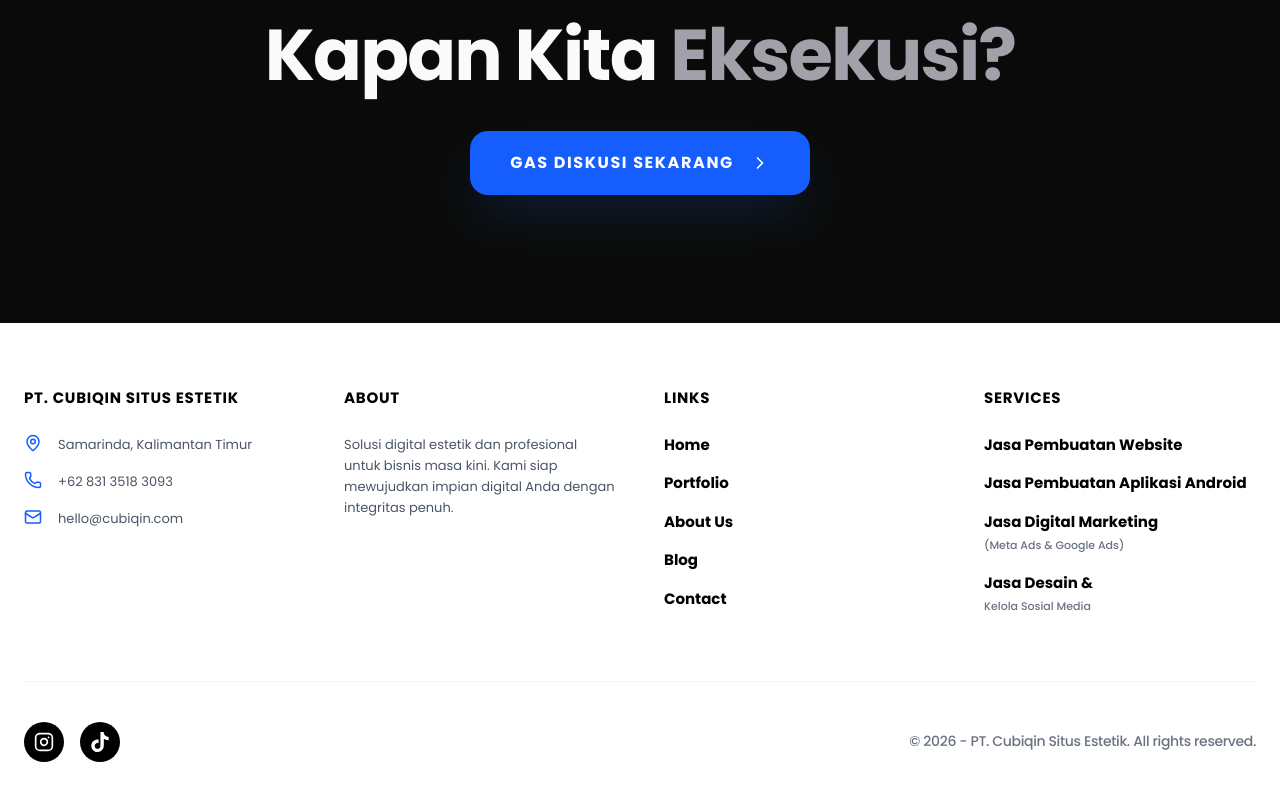
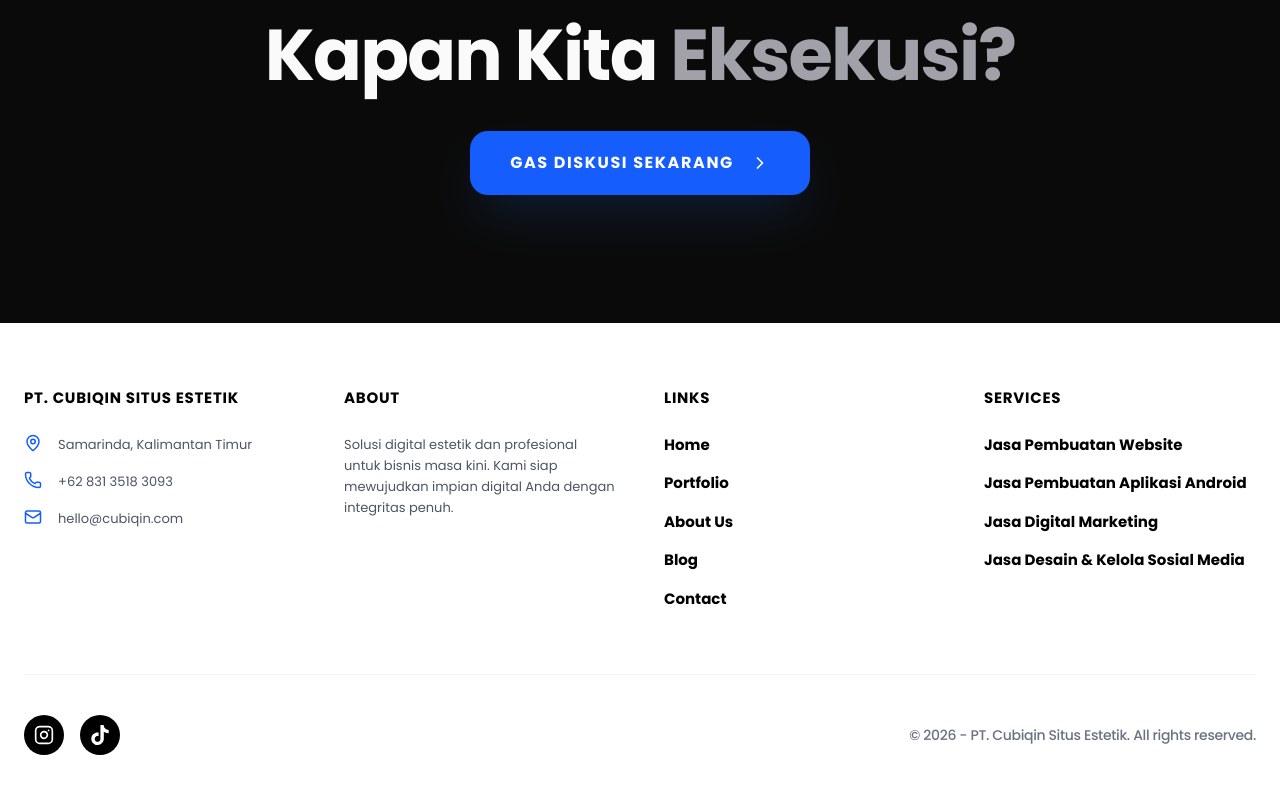
Before and after one commit to rafiakbar14/cubiqin, a Next.js app: page /about in a window 1280 px wide. Shown: the part 2585-3385 px from the top of the page. Built offline with nearby package versions, Linux system fonts and the light colour scheme.

Commit message:
style: harmonize service titles with Jasa prefix and clean up ad platform descriptions

```diff
--- a/src/components/Footer.tsx
+++ b/src/components/Footer.tsx
@@ -53,8 +53,8 @@ const Footer = () => {
                         <ul className="space-y-4 text-[15px] font-extrabold">
                             <li><a href="/services/website" className="hover:text-blue-600 transition-colors">Jasa Pembuatan Website</a></li>
                             <li><a href="/services/android" className="hover:text-blue-600 transition-colors">Jasa Pembuatan Aplikasi Android</a></li>
-                            <li><a href="/services/digital-marketing" className="hover:text-blue-600 transition-colors text-left inline-block">Jasa Digital Marketing<br /><span className="text-[11px] font-medium text-gray-500">(Meta Ads & Google Ads)</span></a></li>
-                            <li><a href="/services/social-media" className="hover:text-blue-600 transition-colors text-left inline-block">Jasa Desain &<br /><span className="text-[11px] font-medium text-gray-500">Kelola Sosial Media</span></a></li>
+                            <li><a href="/services/digital-marketing" className="hover:text-blue-600 transition-colors">Jasa Digital Marketing</a></li>
+                            <li><a href="/services/social-media" className="hover:text-blue-600 transition-colors">Jasa Desain & Kelola Sosial Media</a></li>
                         </ul>
                     </div>
                 </div>
--- a/src/components/Navbar.tsx
+++ b/src/components/Navbar.tsx
@@ -19,25 +19,25 @@ export default function Navbar() {
 
     const services = [
         {
-            name: 'Pembuatan Website',
+            name: 'Jasa Pembuatan Website',
             description: 'Situs estetik & arsitektur web modern.',
             href: '/services/website',
             icon: <Monitor size={20} className="text-blue-500" />
         },
         {
-            name: 'Aplikasi Android',
+            name: 'Jasa Pembuatan Aplikasi Android',
             description: 'Solusi mobile sat-set untuk bisnis Anda.',
             href: '/services/android',
             icon: <Smartphone size={20} className="text-teal-500" />
         },
         {
-            name: 'Digital Marketing',
+            name: 'Jasa Digital Marketing',
             description: 'Panduan full strategi & evaluasi iklan.',
             href: '/services/digital-marketing',
             icon: <Rocket size={20} className="text-purple-500" />
         },
         {
-            name: 'Sosial Media & Desain',
+            name: 'Jasa Desain & Kelola Sosial Media',
             description: 'Kelola feed estetik & ide konten kreatif.',
             href: '/services/social-media',
             icon: <Share2 size={20} className="text-pink-500" />
```
